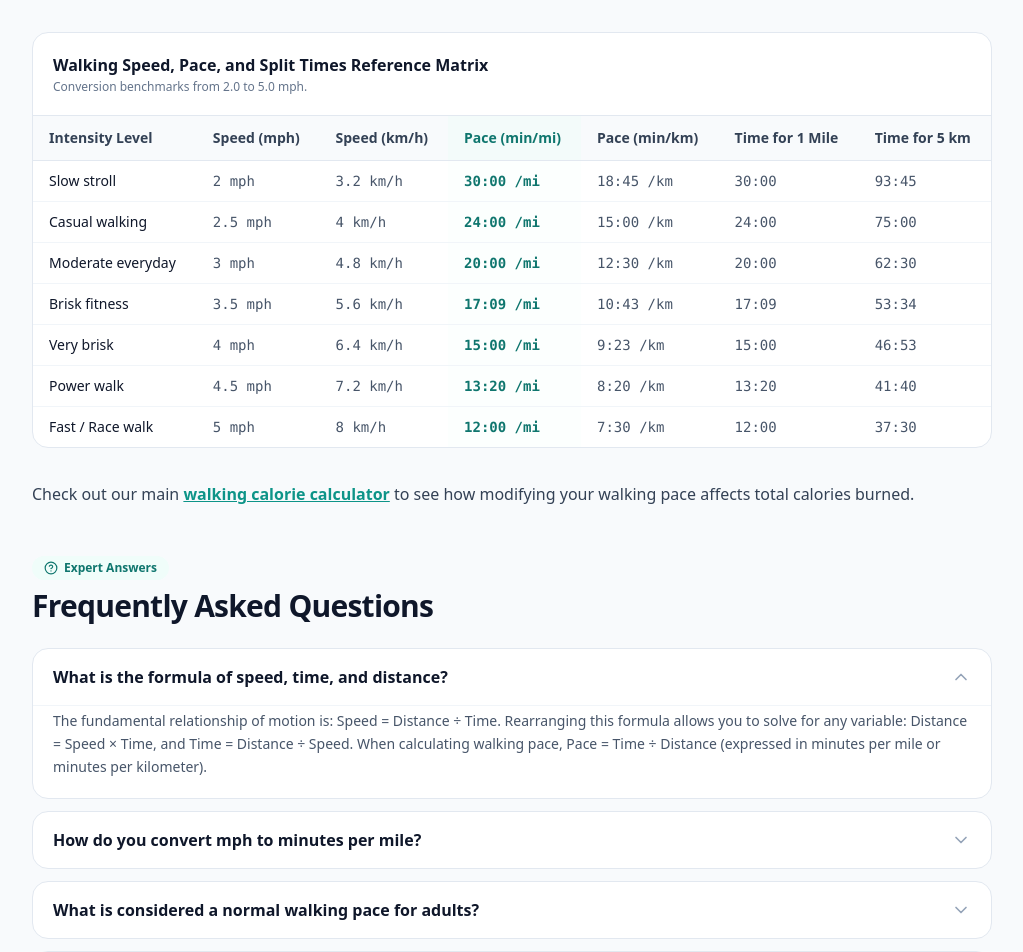
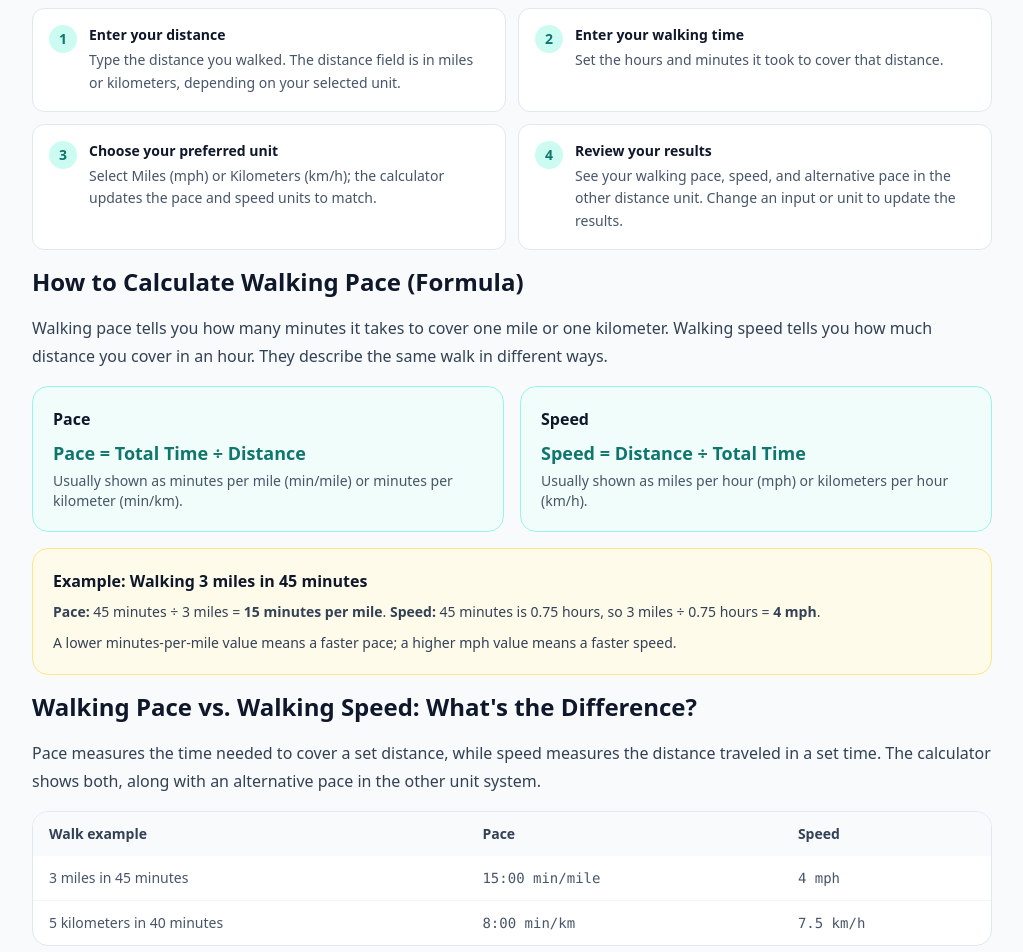
Before and after one commit to zain-taseer-developer/Walking-Calorie-Calculator-2026, a Next.js app: page /walking-pace-calculator in a window 1280 px wide. Shown: the part 1000-1952 px from the top of the page, without its empty margins (128-1151 px from the left). Built offline with nearby package versions, Linux system fonts and the light colour scheme; no server answers.

Commit message:
Improve walking pace calculator guide

```diff
--- /dev/null
+++ b/app/walking-pace-calculator/layout.tsx
@@ -0,0 +1,19 @@
+import type { Metadata } from "next";
+import type { ReactNode } from "react";
+import { constructMetadata } from "@/lib/seo";
+
+export const metadata: Metadata = constructMetadata({
+  title: "Walking Pace Calculator – Speed, Pace & Split Times",
+  description:
+    "Calculate your walking pace in min/mile or min/km instantly. Enter distance and time to get your speed, pace, and splits. 100% free.",
+  canonicalPath: "/walking-pace-calculator",
+  absoluteTitle: true,
+});
+
+export default function WalkingPaceCalculatorLayout({
+  children,
+}: Readonly<{
+  children: ReactNode;
+}>) {
+  return children;
+}
--- a/app/walking-pace-calculator/page.tsx
+++ b/app/walking-pace-calculator/page.tsx
@@ -228,6 +228,92 @@ export default function WalkingPaceCalculatorPage() {
 
       <AdSlot format="horizontal" slotId="pace-calc-top" />
 
+      <div className="prose prose-slate dark:prose-invert max-w-none my-10 space-y-4">
+        <h2>How to Use the Walking Pace Calculator</h2>
+        <p>
+          Get your walking pace, speed, and equivalent pace in a few steps. The results update automatically as you edit the calculator—there is no separate Calculate button.
+        </p>
+        <ol className="not-prose grid grid-cols-1 sm:grid-cols-2 gap-3 my-5 list-none p-0">
+          {[
+            ["Enter your distance", "Type the distance you walked. The distance field is in miles or kilometers, depending on your selected unit."],
+            ["Enter your walking time", "Set the hours and minutes it took to cover that distance."],
+            ["Choose your preferred unit", "Select Miles (mph) or Kilometers (km/h); the calculator updates the pace and speed units to match."],
+            ["Review your results", "See your walking pace, speed, and alternative pace in the other distance unit. Change an input or unit to update the results."],
+          ].map(([title, description], index) => (
+            <li
+              key={title}
+              className="flex gap-3 rounded-xl border border-slate-200 dark:border-slate-800 bg-white dark:bg-slate-900 p-4"
+            >
+              <span className="flex h-7 w-7 shrink-0 items-center justify-center rounded-full bg-brand-100 dark:bg-brand-950 text-sm font-bold text-brand-700 dark:text-brand-300">
+                {index + 1}
+              </span>
+              <div>
+                <h3 className="m-0 text-sm font-bold text-slate-900 dark:text-white">{title}</h3>
+                <p className="mt-1 mb-0 text-sm leading-relaxed text-slate-600 dark:text-slate-300">{description}</p>
+              </div>
+            </li>
+          ))}
+        </ol>
+
+        <h2>How to Calculate Walking Pace (Formula)</h2>
+        <p>
+          Walking pace tells you how many minutes it takes to cover one mile or one kilometer. Walking speed tells you how much distance you cover in an hour. They describe the same walk in different ways.
+        </p>
+        <div className="not-prose grid grid-cols-1 md:grid-cols-2 gap-4 my-5">
+          <div className="rounded-2xl border border-brand-200 dark:border-brand-900/60 bg-brand-50 dark:bg-brand-950/40 p-5">
+            <h3 className="text-base font-bold text-slate-900 dark:text-white">Pace</h3>
+            <p className="mt-2 text-lg font-bold text-brand-700 dark:text-brand-300">Pace = Total Time ÷ Distance</p>
+            <p className="mt-1 text-sm text-slate-600 dark:text-slate-300">Usually shown as minutes per mile (min/mile) or minutes per kilometer (min/km).</p>
+          </div>
+          <div className="rounded-2xl border border-teal-200 dark:border-teal-900/60 bg-teal-50 dark:bg-teal-950/40 p-5">
+            <h3 className="text-base font-bold text-slate-900 dark:text-white">Speed</h3>
+            <p className="mt-2 text-lg font-bold text-teal-700 dark:text-teal-300">Speed = Distance ÷ Total Time</p>
+            <p className="mt-1 text-sm text-slate-600 dark:text-slate-300">Usually shown as miles per hour (mph) or kilometers per hour (km/h).</p>
+          </div>
+        </div>
+        <div className="not-prose rounded-2xl border border-amber-200 dark:border-amber-900/60 bg-amber-50 dark:bg-amber-950/30 p-5">
+          <h3 className="text-base font-bold text-slate-900 dark:text-white">Example: Walking 3 miles in 45 minutes</h3>
+          <p className="mt-2 text-sm leading-relaxed text-slate-700 dark:text-slate-300">
+            <strong>Pace:</strong> 45 minutes ÷ 3 miles = <strong>15 minutes per mile</strong>.
+            {" "}<strong>Speed:</strong> 45 minutes is 0.75 hours, so 3 miles ÷ 0.75 hours = <strong>4 mph</strong>.
+          </p>
+          <p className="mt-2 text-sm leading-relaxed text-slate-700 dark:text-slate-300">
+            A lower minutes-per-mile value means a faster pace; a higher mph value means a faster speed.
+          </p>
+        </div>
+
+        <h2>Walking Pace vs. Walking Speed: What&apos;s the Difference?</h2>
+        <p>
+          Pace measures the time needed to cover a set distance, while speed measures the distance traveled in a set time. The calculator shows both, along with an alternative pace in the other unit system.
+        </p>
+        <div className="not-prose my-5 overflow-x-auto rounded-2xl border border-slate-200 dark:border-slate-800 bg-white dark:bg-slate-900">
+          <table className="w-full min-w-[560px] text-left text-sm">
+            <thead className="bg-slate-50 dark:bg-slate-950/60 text-slate-700 dark:text-slate-300">
+              <tr>
+                <th scope="col" className="px-4 py-3 font-semibold">Walk example</th>
+                <th scope="col" className="px-4 py-3 font-semibold">Pace</th>
+                <th scope="col" className="px-4 py-3 font-semibold">Speed</th>
+              </tr>
+            </thead>
+            <tbody className="divide-y divide-slate-100 dark:divide-slate-800 text-slate-600 dark:text-slate-300">
+              <tr>
+                <td className="px-4 py-3">3 miles in 45 minutes</td>
+                <td className="px-4 py-3 font-mono">15:00 min/mile</td>
+                <td className="px-4 py-3 font-mono">4 mph</td>
+              </tr>
+              <tr>
+                <td className="px-4 py-3">5 kilometers in 40 minutes</td>
+                <td className="px-4 py-3 font-mono">8:00 min/km</td>
+                <td className="px-4 py-3 font-mono">7.5 km/h</td>
+              </tr>
+            </tbody>
+          </table>
+        </div>
+        <p>
+          Convert between them with <strong>speed = 60 ÷ pace</strong> or <strong>pace = 60 ÷ speed</strong> when using matching distance units—for example, 60 ÷ 15 min/mile = 4 mph. For the full set of common conversions, see the chart below.
+        </p>
+      </div>
+
       {/* Authoritative Pace Reference Table */}
       <div className="prose prose-slate dark:prose-invert max-w-none my-12">
         <h2>Speed to Pace Conversion Chart (mph to min/mile &amp; km/h)</h2>
@@ -252,6 +338,34 @@ export default function WalkingPaceCalculatorPage() {
         </p>
       </div>
 
+      <div className="prose prose-slate dark:prose-invert max-w-none my-10 space-y-4">
+        <h2>What Is a Good Walking Pace?</h2>
+        <p>
+          A good walking pace is one that feels comfortable and appropriate for your goals and abilities. These are approximate adult examples, not medical standards or requirements; the pace you can sustain may vary.
+        </p>
+        <div className="not-prose my-5 overflow-x-auto rounded-2xl border border-slate-200 dark:border-slate-800 bg-white dark:bg-slate-900">
+          <table className="w-full min-w-[480px] text-left text-sm">
+            <thead className="bg-slate-50 dark:bg-slate-950/60 text-slate-700 dark:text-slate-300">
+              <tr>
+                <th scope="col" className="px-4 py-3 font-semibold">Walking level</th>
+                <th scope="col" className="px-4 py-3 font-semibold">Approximate speed</th>
+                <th scope="col" className="px-4 py-3 font-semibold">Approximate pace</th>
+              </tr>
+            </thead>
+            <tbody className="divide-y divide-slate-100 dark:divide-slate-800 text-slate-600 dark:text-slate-300">
+              <tr><td className="px-4 py-3">Slow walking</td><td className="px-4 py-3 font-mono">Around 2 mph</td><td className="px-4 py-3 font-mono">About 30 min/mile</td></tr>
+              <tr><td className="px-4 py-3">Casual walking</td><td className="px-4 py-3 font-mono">Around 2.5 mph</td><td className="px-4 py-3 font-mono">About 24 min/mile</td></tr>
+              <tr><td className="px-4 py-3">Moderate walking</td><td className="px-4 py-3 font-mono">Around 3 mph</td><td className="px-4 py-3 font-mono">About 20 min/mile</td></tr>
+              <tr><td className="px-4 py-3">Brisk walking</td><td className="px-4 py-3 font-mono">Around 3.5–4 mph</td><td className="px-4 py-3 font-mono">About 17:09–15:00 min/mile</td></tr>
+              <tr><td className="px-4 py-3">Fast walking</td><td className="px-4 py-3 font-mono">Around 4.5–5 mph</td><td className="px-4 py-3 font-mono">About 13:20–12:00 min/mile</td></tr>
+            </tbody>
+          </table>
+        </div>
+        <p>
+          Your walking pace can change with age, fitness, health, terrain, and individual ability. Use these ranges as a general reference rather than a target you must meet.
+        </p>
+      </div>
+
       <FAQSection faqs={faqs} />
 
       <RelatedTools currentPath="/walking-pace-calculator" />
```
